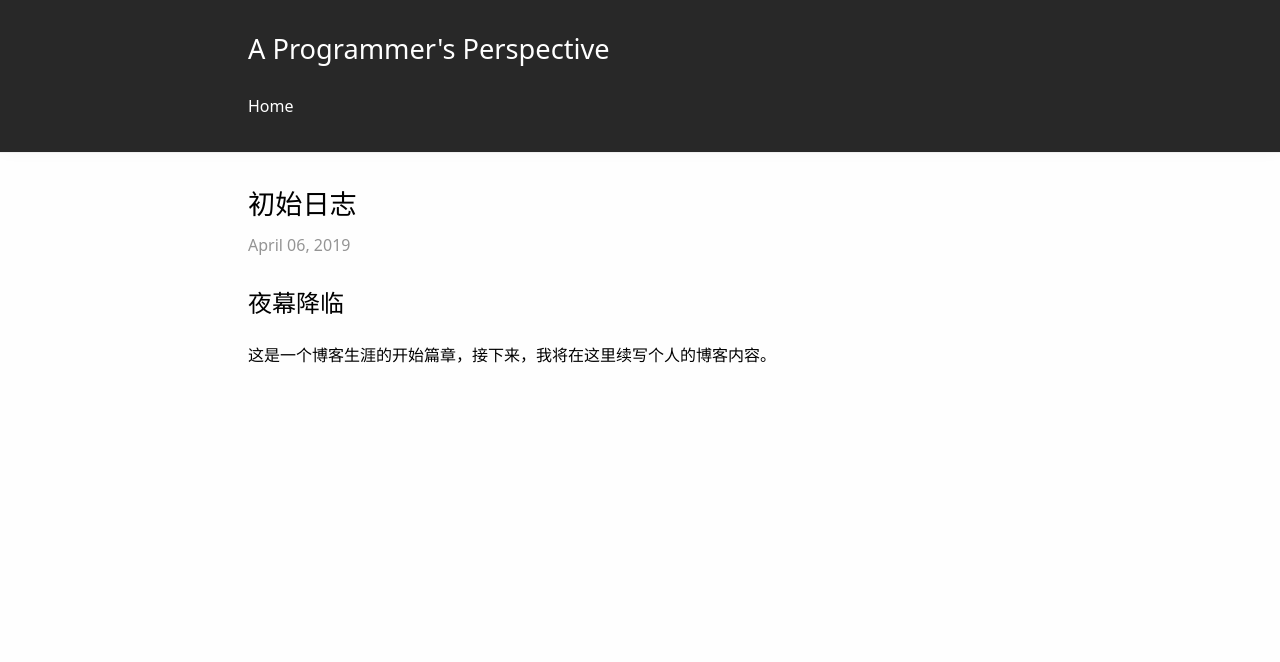
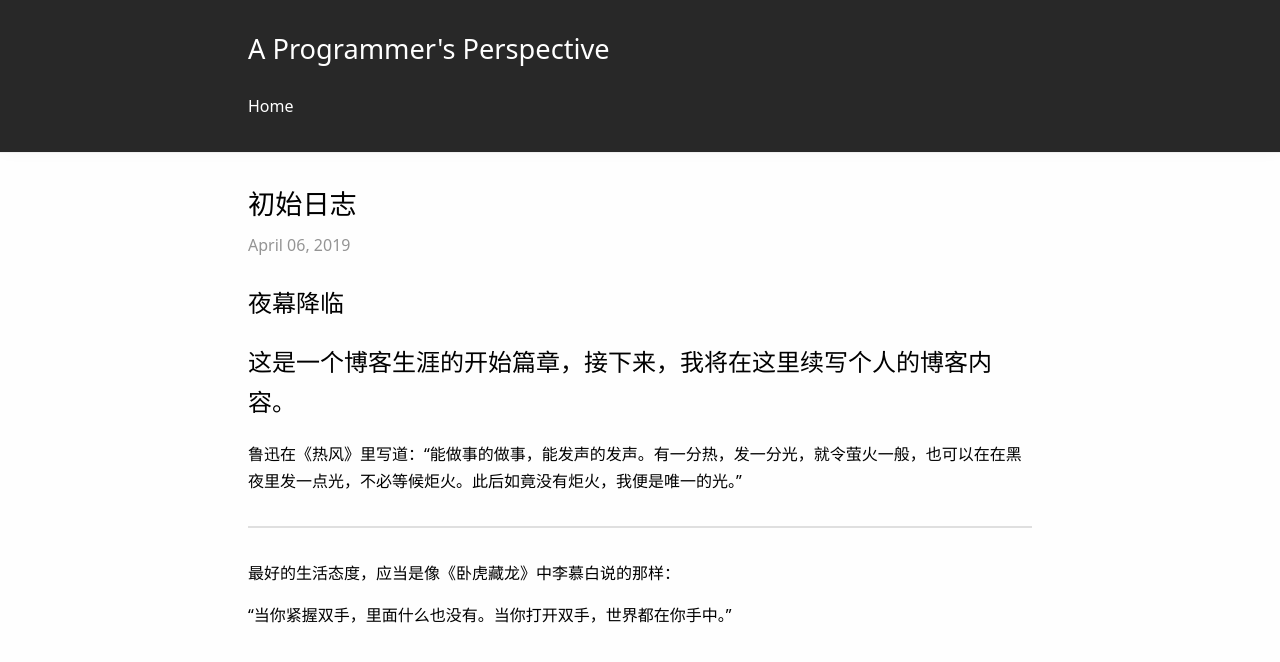
Before and after one commit to sunchao0427/blog, a Jekyll site: the page built from _posts/2019-04-06-初始日志.md, in a window 1280 px wide. Shown: the top 662 px of the page. Built offline with Jekyll 4.4.1, drawn with Linux system fonts in a browser that asks for light colours; our own code applies the rules of GitHub Pages for plain Markdown files.

Commit message:
update Blog

```diff
--- a/_posts/2019-04-06-初始日志.md
+++ b/_posts/2019-04-06-初始日志.md
@@ -2,4 +2,12 @@
 published: true
 ---
 ## 夜幕降临
+
 这是一个博客生涯的开始篇章，接下来，我将在这里续写个人的博客内容。
+---
+鲁迅在《热风》里写道：“能做事的做事，能发声的发声。有一分热，发一分光，就令萤火一般，也可以在在黑夜里发一点光，不必等候炬火。此后如竟没有炬火，我便是唯一的光。”
+
+---
+最好的生活态度，应当是像《卧虎藏龙》中李慕白说的那样：
+
+“当你紧握双手，里面什么也没有。当你打开双手，世界都在你手中。”
```
